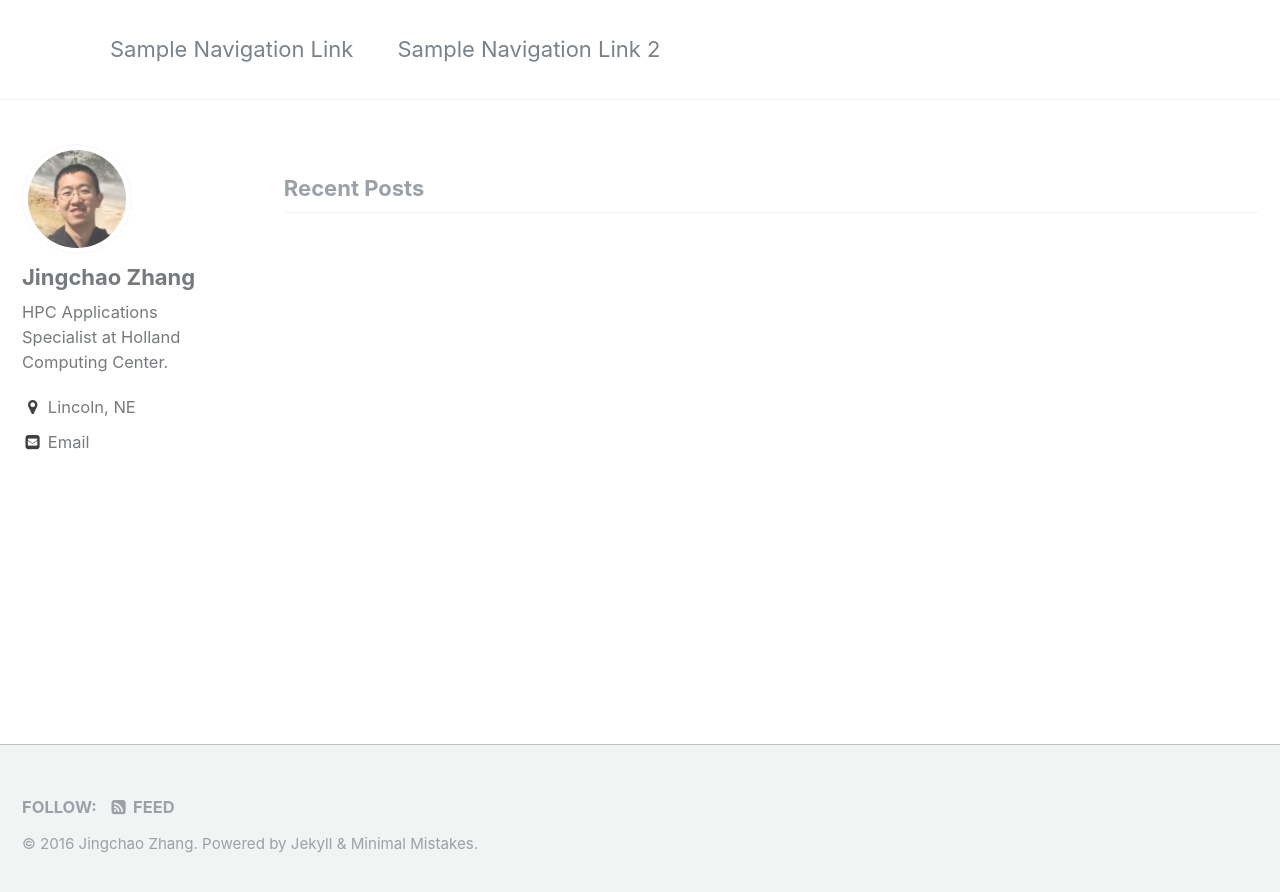
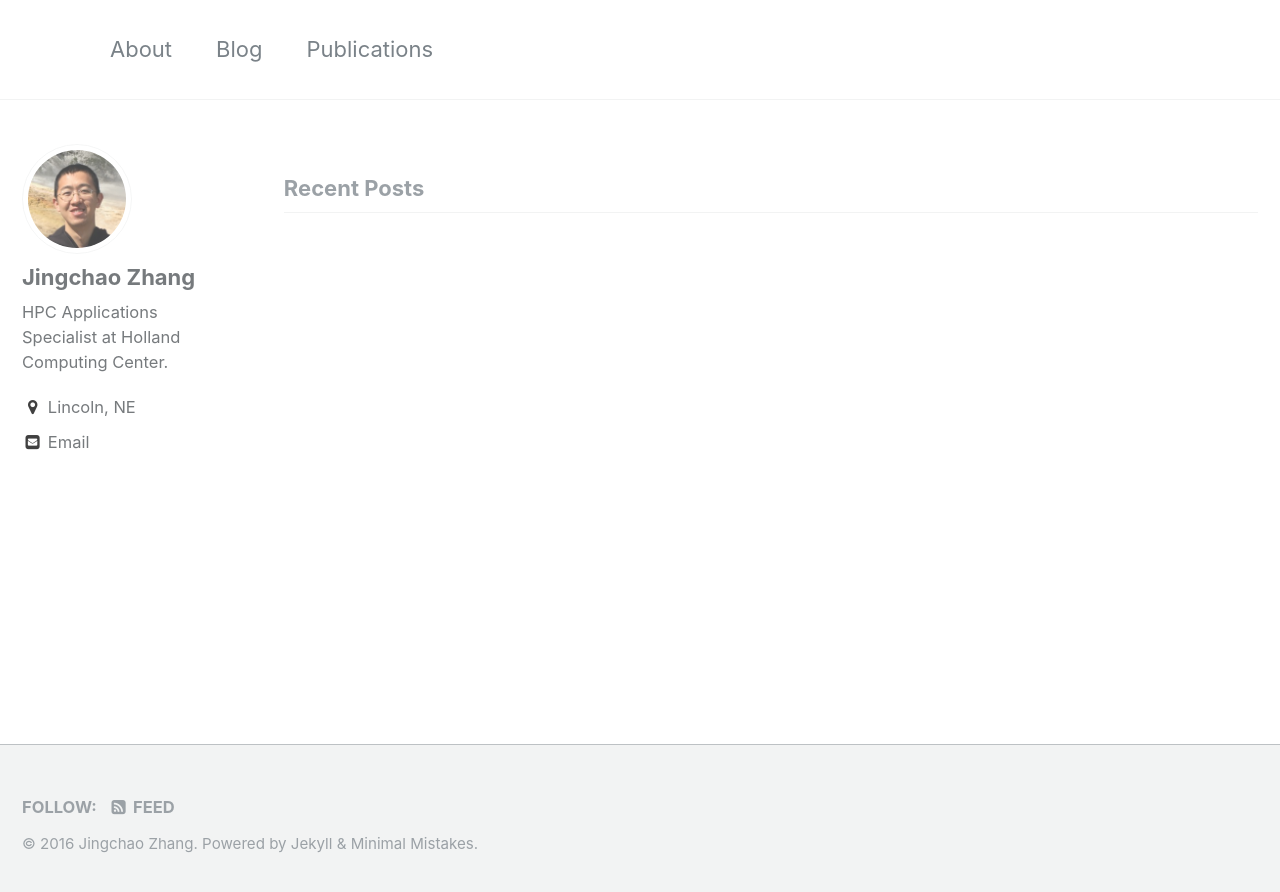
Before and after one commit to JingchaoZhang/JingchaoZhang.github.io, a Jekyll site: the page built from index.html, in a window 1280 px wide. Shown: the top 892 px of the page. Built offline with Jekyll 4.4.1, drawn with Linux system fonts in a browser that asks for light colours; the list of posts is cut into pages by our own code.

Commit message:
changed menu tabs

```diff
--- a/_data/navigation.yml
+++ b/_data/navigation.yml
@@ -1,7 +1,10 @@
 # main links links
 main:
-  - title: "Sample Navigation Link"
-    url: https://mmistakes.github.io/minimal-mistakes/docs/navigation/
+  - title: "About"
+    url: /about/
 
-  - title: "Sample Navigation Link 2"
-    url: /
+  - title: "Blog"
+    url: /blog/
+
+  - title: "Publications"
+    url: /publications/
```
